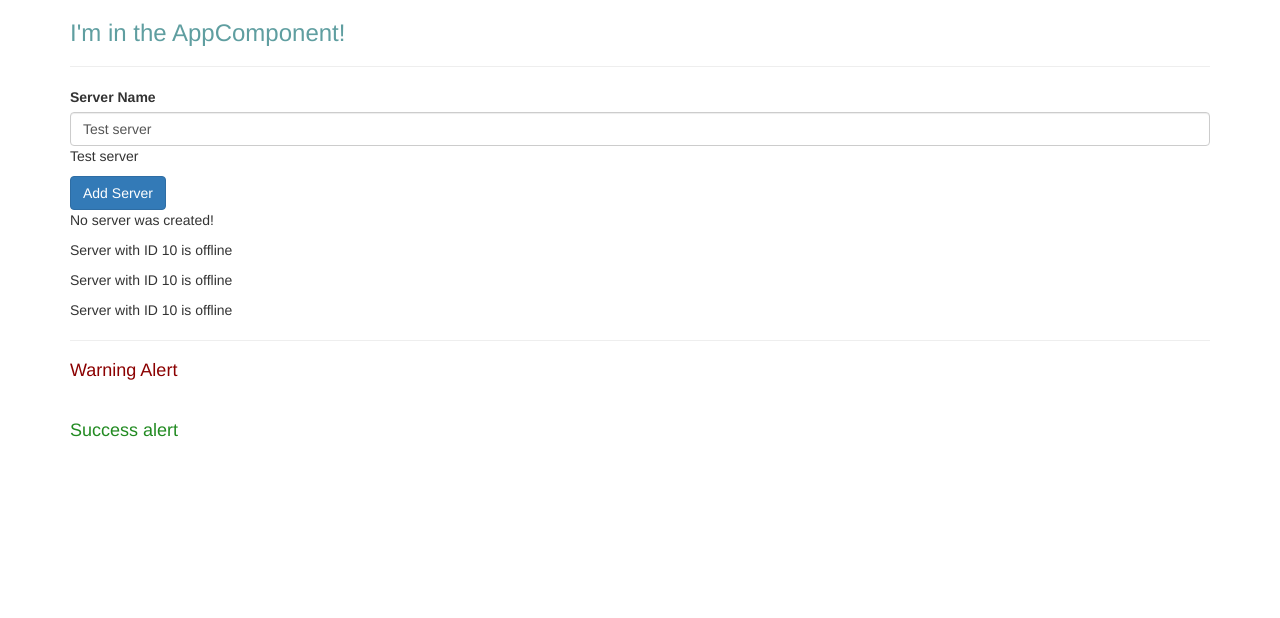
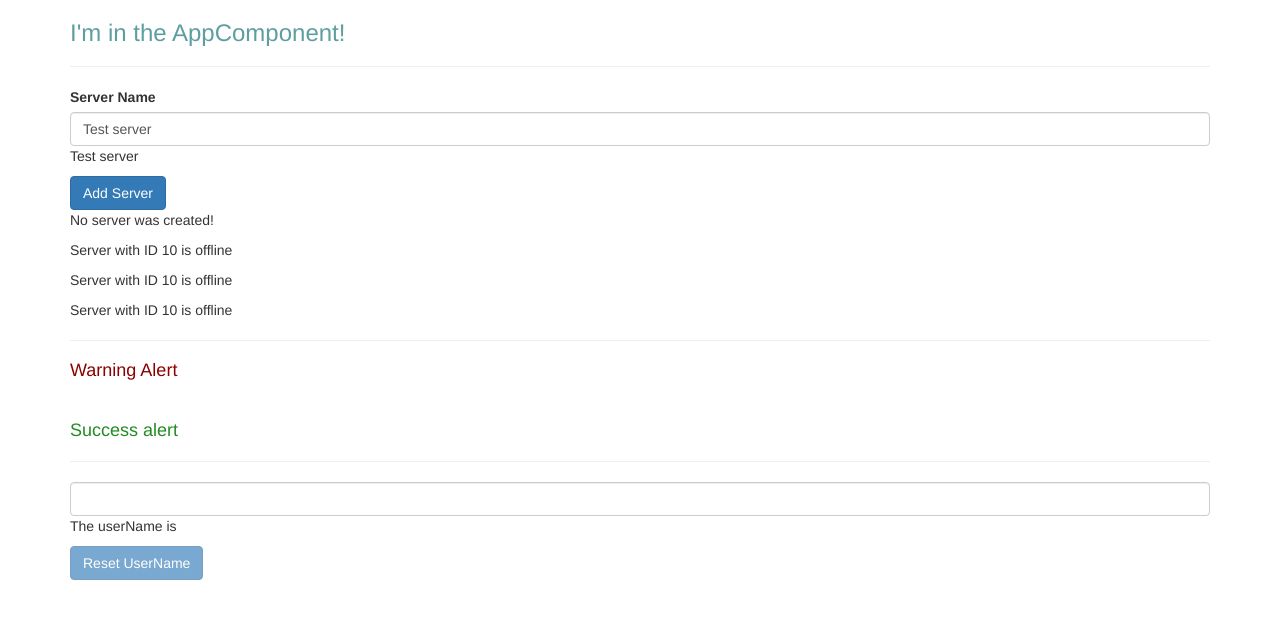
Before and after one commit to thibaultduez/Angular4FirstApp, an Angular app: page / in a window 1280 px wide. Shown: the top 618 px of the page. Built offline with nearby package versions, Linux system fonts and the light colour scheme.

Commit message:
EX-2: Practicing Databinding

```diff
--- a/src/app/app.component.html
+++ b/src/app/app.component.html
@@ -10,6 +10,8 @@
       <div class="app-warning-alert"></div>
       <br>
       <app-success-alert></app-success-alert>
+      <hr>
+      <app-user></app-user>
     </div>
   </div>
 </div>
--- a/src/app/app.module.ts
+++ b/src/app/app.module.ts
@@ -7,6 +7,7 @@ import { ServerComponent } from './server/server.component';
 import { ServersComponent } from './servers/servers.component';
 import { WarningAlertComponent } from './alerts/warning-alert/warning-alert.component';
 import { SuccessAlertComponent } from './alerts/success-alert/success-alert.component';
+import { UserComponent } from './user/user.component';
 
 @NgModule({
   declarations: [
@@ -14,7 +15,8 @@ import { SuccessAlertComponent } from './alerts/success-alert/success-alert.comp
     ServerComponent,
     ServersComponent,
     WarningAlertComponent,
-    SuccessAlertComponent
+    SuccessAlertComponent,
+    UserComponent
   ],
   imports: [
     BrowserModule,
--- /dev/null
+++ b/src/app/user/user.component.html
@@ -0,0 +1,7 @@
+<input type="text"
+       class="form-control"
+       [(ngModel)]="userName"
+       (input)="onUpdateUserName($event)">
+<p>The userName is {{ userName }}</p>
+<button class="btn btn-primary"
+        [disabled]="!resetUserName" (click)="onResetUserName()">Reset UserName</button>
--- /dev/null
+++ b/src/app/user/user.component.ts
@@ -0,0 +1,31 @@
+import { Component, OnInit } from '@angular/core';
+
+@Component({
+  selector: 'app-user',
+  templateUrl: './user.component.html',
+  styleUrls: ['./user.component.css']
+})
+export class UserComponent implements OnInit {
+  userName = '';
+  resetUserName = false;
+
+  constructor() { }
+
+  ngOnInit() {
+  }
+
+  onUpdateUserName(event: Event) {
+    // if ((<HTMLInputElement>event.target).value.length > 0) {
+    //   this.resetUserName = true;
+    // } else {
+    //   this.resetUserName = false;
+    // }
+    // OR
+    this.resetUserName = ((<HTMLInputElement>event.target).value !== '');
+  }
+  onResetUserName() {
+    this.userName = '';
+    this.resetUserName = false;
+  }
+
+}
```
Also changed, not shown: src/app/user/user.component.css (added), 1 other file (tests, documents, lock files or other folders).
